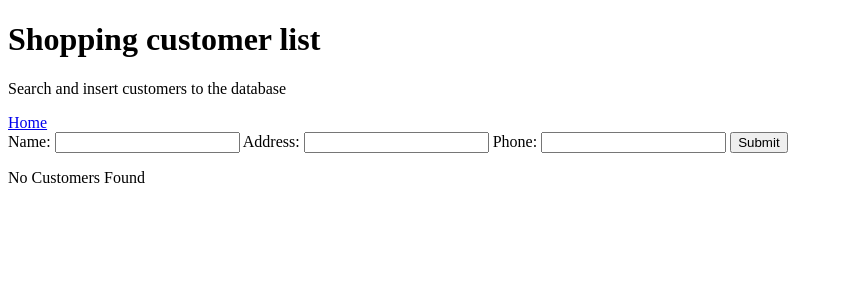
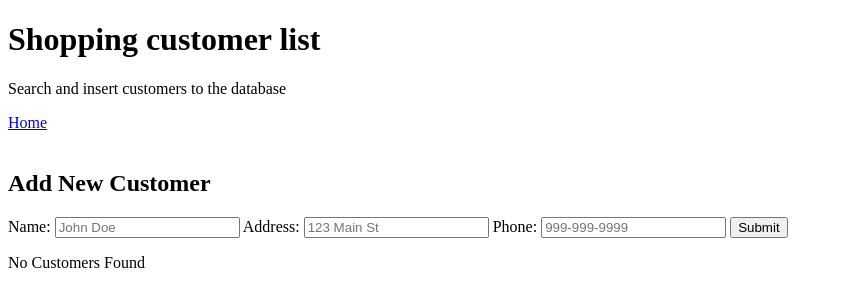
Before and after one commit to Jnorth2/CS340_Project, a Flask app: template front_end/rest_api/templates/customers.j2 in a window 1280 px wide. Shown: the top 307 px of the page, without its empty margins (0-843 px from the left). Run offline with Flask 3, Linux system fonts and the light colour scheme; the template is opened without the code that fills it, so the values that code supplies are empty.

Commit message:
added port env variable and updated customer form

```diff
--- a/front_end/rest_api/app.py
+++ b/front_end/rest_api/app.py
@@ -1,5 +1,6 @@
 from flask import Flask, render_template, json
 import os
+from dotenv import load_dotenv, find_dotenv
 import database.db_connector as db
 
 # Configuration
@@ -29,5 +30,6 @@ def invoices():
 # Listener
 
 if __name__ == "__main__":
+    load_dotenv(find_dotenv())
     port = int(os.environ.get('PORT', 3382))
     app.run(port=port, debug=True)
--- a/front_end/rest_api/templates/customers.j2
+++ b/front_end/rest_api/templates/customers.j2
@@ -9,15 +9,17 @@
         <nav>
             <a href="{{ url_for('root') }}">Home</a>
         </nav>
+        <br>
+        <h2> Add New Customer</h2>
         <form action="#" method="POST" onsubmit="return false;">
             <label for="name">Name:</label>
-            <input type="text" id="name" name="name"  maxlength="30" required>
+            <input type="text" id="name" name="name"  maxlength="30" placeholder="John Doe"    required>
 
             <label for="address">Address:</label>
-            <input type="text" id="address" name="address" maxlength="50" required>
+            <input type="text" id="address" name="address" maxlength="50" placeholder="123 Main St" required>
 
             <label for="phone">Phone:</label>
-            <input type="text" id="phone" name="phone"  maxlength="10" pattern="\d{10}" required>
+            <input type="text" id="phone" name="phone"  maxlength="12" pattern="\d{10}" placeholder="999-999-9999" required>
 
             <button type="submit">Submit</button>
         </form>
```
